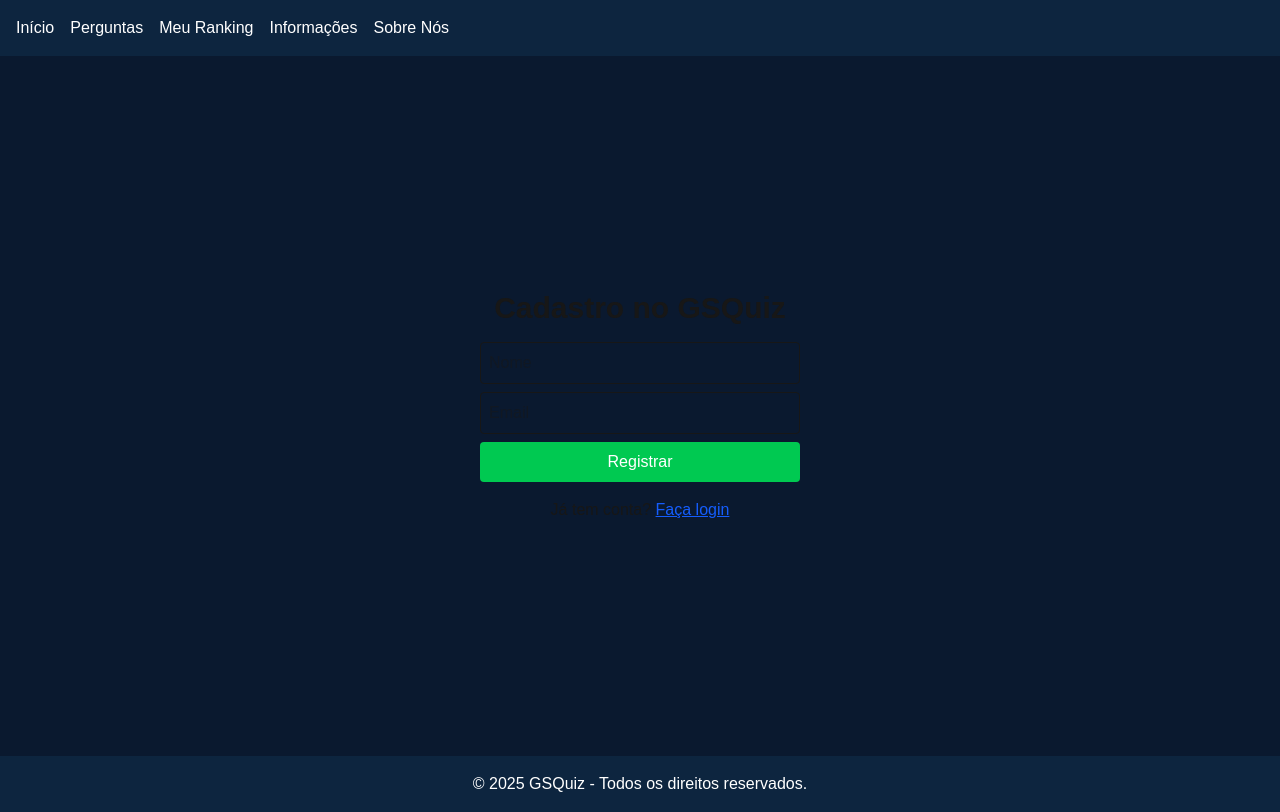
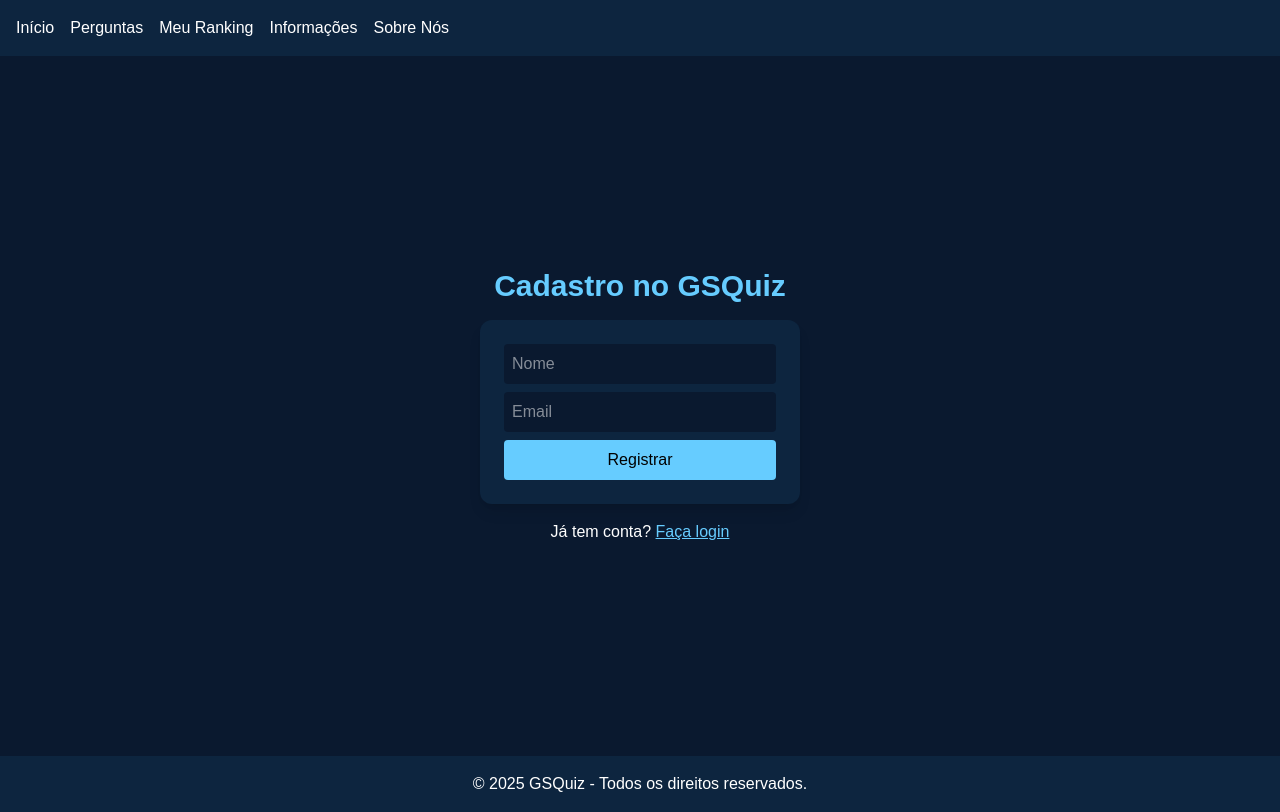
Before and after one commit to trevisz/GlobalSolution-Front, a Next.js app: page /registro in a window 1280 px wide. Built offline with nearby package versions, Linux system fonts and the light colour scheme.

Commit message:
Finalizando integração com backend no Render e ajustes finais

```diff
--- a/src/app/page.tsx
+++ b/src/app/page.tsx
@@ -22,7 +22,7 @@ const handleLogin = async (e: React.FormEvent<HTMLFormElement>) => {
   }
 
   try {
-    const response = await fetch(`http://localhost:8080/usuarios/buscar?email=${email}`);
+    const response = await fetch(`${process.env.NEXT_PUBLIC_API_URL}/usuarios/buscar?email=${email}`);
     if (response.ok) {
       const data = await response.json();
       if (data.nome.toLowerCase() !== nome.toLowerCase()) {
--- a/src/app/perguntas/page.tsx
+++ b/src/app/perguntas/page.tsx
@@ -39,7 +39,7 @@ export default function PerguntasPage() {
 
   const buscarPerguntas = async (categoria: string) => {
     setCategoria(categoria);
-    const res = await fetch(`http://localhost:8080/perguntas/categoria/${encodeURIComponent(categoria)}`);
+    const res = await fetch(`${process.env.NEXT_PUBLIC_API_URL}/perguntas/categoria/${encodeURIComponent(categoria)}`);
     const data = await res.json();
     setPerguntas(data);
     setRespostas({});
@@ -72,7 +72,7 @@ export default function PerguntasPage() {
     };
 
     try {
-      const res = await fetch("http://localhost:8080/resultados", {
+      const res = await fetch(`${process.env.NEXT_PUBLIC_API_URL}/resultados`, {
         method: "POST",
         headers: { "Content-Type": "application/json" },
         body: JSON.stringify(payload)
@@ -87,7 +87,6 @@ export default function PerguntasPage() {
       console.error("Erro ao enviar pontuação:", error);
     }
 
-    // Marcar a categoria como finalizada e resetar quiz
     setCategoriasFinalizadas([...categoriasFinalizadas, categoria!]);
     setCategoria(null);
     setPerguntas([]);
--- a/src/app/registro/page.tsx
+++ b/src/app/registro/page.tsx
@@ -5,7 +5,6 @@ import { useRouter } from "next/navigation";
 import Header from "@/components/Header";
 import Footer from "@/components/Footer";
 import { useUser } from "@/context/UserContext";
-import React from "react";
 import Link from "next/link";
 
 export default function RegistroPage() {
@@ -22,7 +21,7 @@ export default function RegistroPage() {
     }
 
     try {
-      const response = await fetch("http://localhost:8080/usuarios", {
+      const response = await fetch(`${process.env.NEXT_PUBLIC_API_URL}/usuarios`, {
         method: "POST",
         headers: { "Content-Type": "application/json" },
         body: JSON.stringify({ nome, email }),
@@ -44,15 +43,15 @@ export default function RegistroPage() {
   return (
     <>
       <Header />
-      <main className="flex flex-col items-center justify-center min-h-screen bg-[#0a192f] p-4">
-        <h1 className="text-3xl font-bold mb-4">Cadastro no GSQuiz</h1>
-        <form onSubmit={handleRegistro} className="flex flex-col gap-2 w-80">
-          <input type="text" placeholder="Nome" className="border p-2 rounded" value={nome} onChange={(e) => setNome(e.target.value)} />
-          <input type="email" placeholder="Email" className="border p-2 rounded" value={email} onChange={(e) => setEmail(e.target.value)} />
-          <button type="submit" className="bg-green-500 text-white p-2 rounded">Registrar</button>
+      <main className="flex flex-col items-center justify-center min-h-screen bg-[#0a192f] text-white p-4">
+        <h1 className="text-3xl font-bold mb-4 text-[#66ccff]">Cadastro no GSQuiz</h1>
+        <form onSubmit={handleRegistro} className="flex flex-col gap-2 bg-[#0d253f] p-6 rounded-xl shadow-lg w-80">
+          <input type="text" placeholder="Nome" className="p-2 rounded bg-[#0a192f] text-white" value={nome} onChange={(e) => setNome(e.target.value)} />
+          <input type="email" placeholder="Email" className="p-2 rounded bg-[#0a192f] text-white" value={email} onChange={(e) => setEmail(e.target.value)} />
+          <button type="submit" className="bg-[#66ccff] text-black p-2 rounded">Registrar</button>
         </form>
         <p className="mt-4">
-          Já tem conta? <Link href="/" className="text-blue-600 underline">Faça login</Link>
+          Já tem conta? <Link href="/" className="text-[#66ccff] underline">Faça login</Link>
         </p>
       </main>
       <Footer />
--- a/src/app/resultado/page.tsx
+++ b/src/app/resultado/page.tsx
@@ -14,7 +14,7 @@ export default function ResultadoPage() {
 
   useEffect(() => {
     if (user) {
-      fetch(`http://localhost:8080/resultados/${user.id_usuario}/total`)
+      fetch(`${process.env.NEXT_PUBLIC_API_URL}/resultados/${user.id_usuario}/total`)
         .then(res => res.json())
         .then(data => {
           setTotalPontos(data.total_pontos);
```
